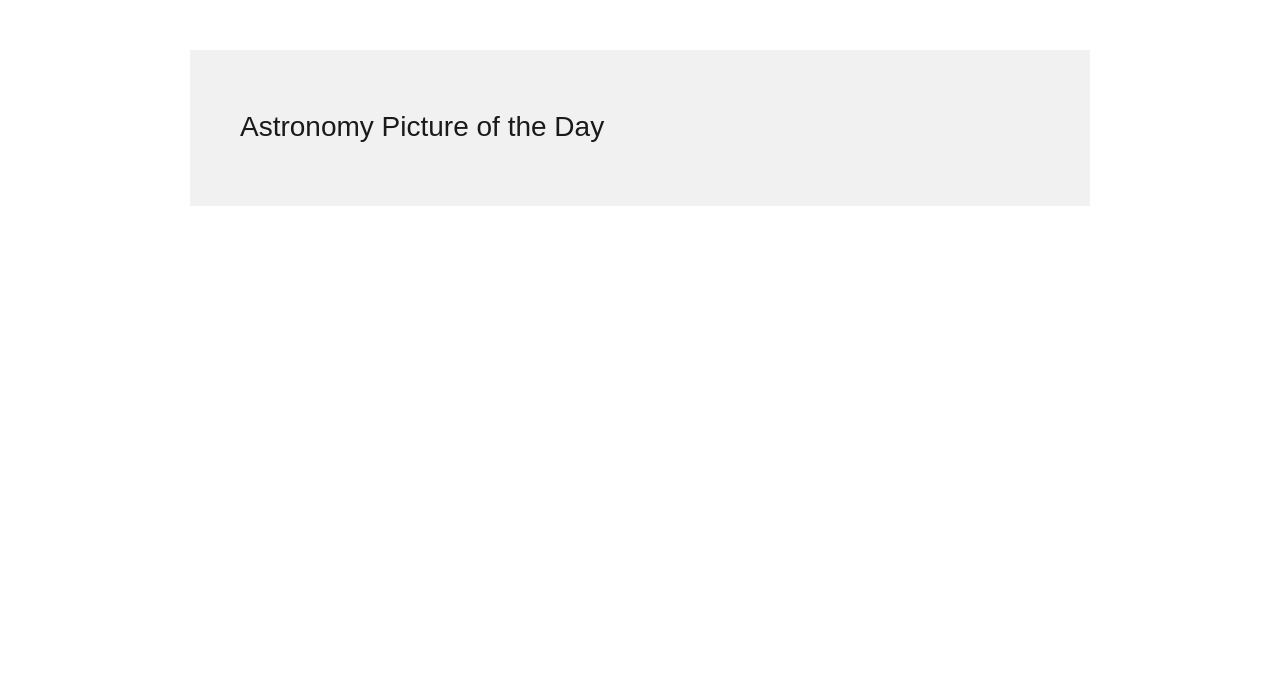
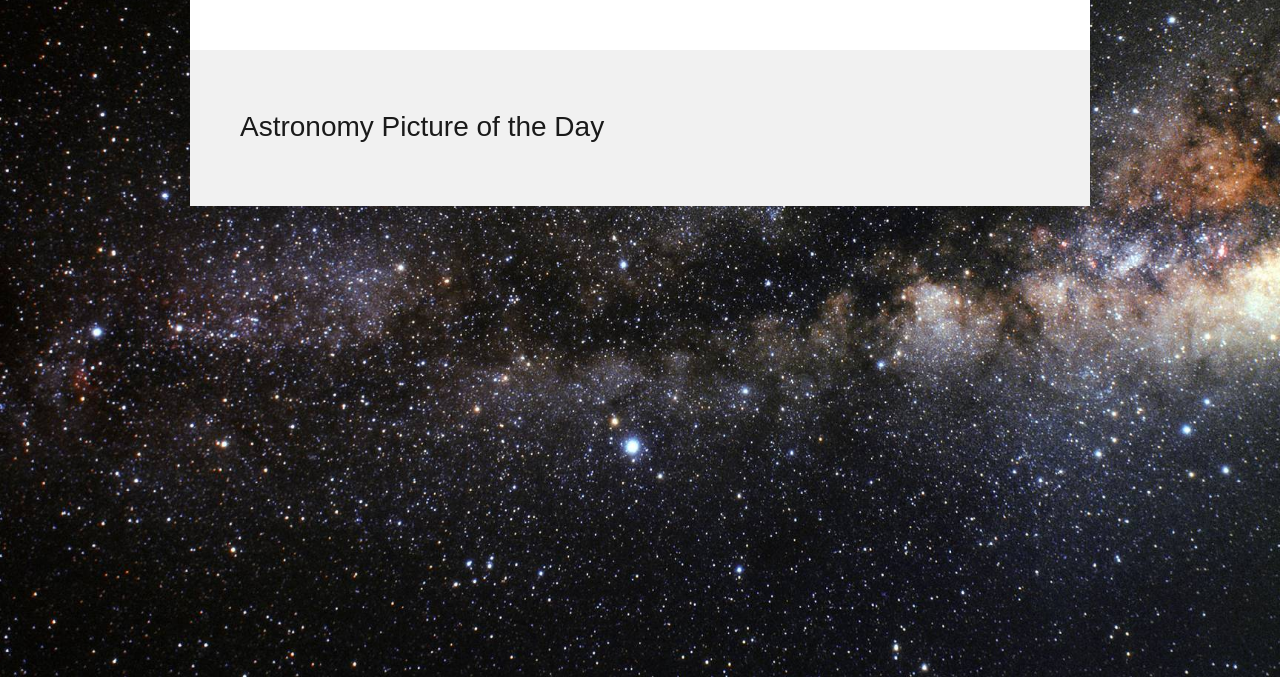
Before and after one commit to danimastandrea/NasaBlog, a website: page index.html in a window 1280 px wide. Shown: the part 123-800 px from the top of the page. Drawn offline with nearby package versions, Linux system fonts and the light colour scheme; no server answers; a web font is replaced by a local one.

Commit message:
last commit

```diff
--- a/index.html
+++ b/index.html
@@ -21,9 +21,6 @@
            <h5>but turning it into a blog</h2>
         </div>
     </header>
-    <div>
-
-
 
 
 
--- a/scss/style.scss
+++ b/scss/style.scss
@@ -1,7 +1,7 @@
 
 body{
-    background-image: url(./assets/Space-background.jpg);
     background-color: #000;
+    background-image: url(../assets/Space-background.jpg);
     &{
         background-attachment: fixed;
         background-position: center;
```
Also changed, not shown: scss/style.css, 1 other file.
